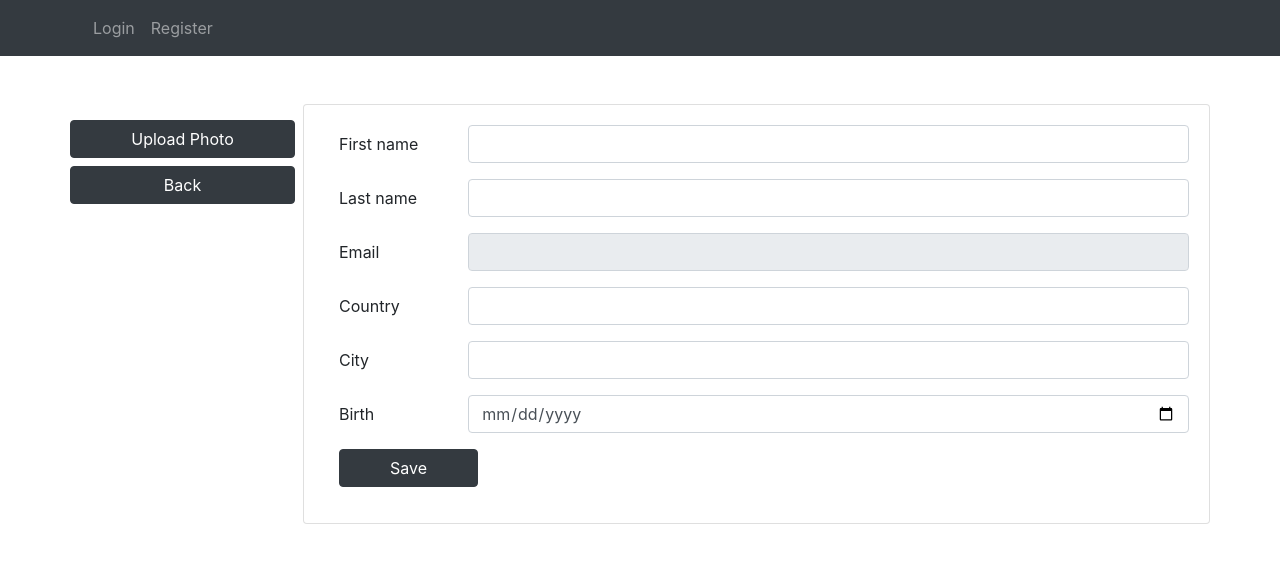
After one commit to WalkingNegative/Cloud, a PHP site: template app/Views/user/profile_edit.html.twig in a window 1280 px wide. The commit adds this page. Shown: the top 563 px of the page. Run offline with PHP 8.4, Linux system fonts and the light colour scheme; the template is opened without the code that fills it, so the values that code supplies are empty; some libraries are stand-ins or nearby versions.

Commit message:
Added user edit page

```diff
--- a/app/Routes.php
+++ b/app/Routes.php
@@ -11,7 +11,7 @@ class Routes
         Route::add('^/$', ['controller' => 'Default', 'action'=>'index']);
         Route::add('^/login', ['controller' => 'User', 'action'=>'login']);
         Route::add('^/register', ['controller' => 'User', 'action'=>'register']);
-        Route::add('^/profile', ['controller' => 'User', 'action'=>'profile']);
+        Route::add('^/profile/?$', ['controller' => 'User', 'action'=>'profile']);
         Route::add('^/profile/edit', ['controller' => 'User', 'action'=>'profileEdit']);
         Route::add('^/logout', ['controller' => 'User', 'action'=>'logout']);
 
--- a/app/Views/common/header.html.twig
+++ b/app/Views/common/header.html.twig
@@ -5,6 +5,14 @@
                 {% if config.is_logged %}
                     <li class="nav-item">
                         <a class="nav-link {% if config.section == 'profile' %}active{% endif %}" href="/">Home</a>
+                    </li>
+
+                    <li class="nav-item pull-right">
+                        <a class="nav-link {% if config.section == 'myfiles' %}active{% endif %}" href="/myfiles">My Files</a>
+                    </li>
+
+                    <li class="nav-item pull-right">
+                        <a class="nav-link {% if config.section == 'files' %}active{% endif %}" href="/files">Search</a>
                     </li>
 
                     <li class="nav-item">
--- a/app/Views/user/login.html.twig
+++ b/app/Views/user/login.html.twig
@@ -7,12 +7,12 @@
                 <div class="form-group">
                     <label for="email">Email address</label>
                     <input type="email" class="form-control" name="email" id="email" placeholder="name@example.com"
-                           {% if (email) %}value="{{ email }}"{% endif %}>
+                           {% if (email) %}value="{{ email }}"{% endif %} autocomplete="off">
                 </div>
 
                 <div class="form-group">
                     <label for="password">Password</label>
-                    <input type="password" class="form-control" name="password" id="password">
+                    <input type="password" class="form-control" name="password" id="password" autocomplete="off">
                 </div>
 
                 {% if (error) %}
--- a/app/Views/user/profile.html.twig
+++ b/app/Views/user/profile.html.twig
@@ -9,7 +9,7 @@
         {% else %}
             <div>
                 <div class="row">
-                    <img src="{{ photo }}" style="width: 225px;" class="rounded d-block">
+                    <img src="{{ photo }}" width="225" class="rounded d-block">
 
                     <div class="ml-5">
                         <h3>{% if (first_name and last_name) %}{{ first_name }} {{ last_name }}{% else %}{{ email }}{% endif %}</h3>
--- /dev/null
+++ b/app/Views/user/profile_edit.html.twig
@@ -0,0 +1,87 @@
+{% extends 'templates/base.html.twig' %}
+
+{% block content %}
+    <div class="mt-5">
+    {% if error %}
+    <div class="alert alert-danger" role="alert">
+        {{ error }}
+    </div>
+    {% else %}
+    <div>
+        <div class="row">
+            <form method="post" action="/profile/edit">
+                <img src="{{ photo }}" width="225" class="rounded d-block">
+
+                <input type="hidden" value="is_load_photo">
+                <label class="btn btn-dark mt-3" style="width: 100%" for="upload_photo">
+                    <input type="file" id="upload_photo" name="upload_photo" hidden>
+                    Upload Photo
+                </label>
+
+                <button class="btn btn-dark" style="width: 100%" id="back">
+                    Back
+                </button>
+            </form>
+
+            <div class="card ml-2 col-sm">
+                <div class="card-body">
+                    {% if (message) %}
+                        <div class="alert alert-success" role="alert">
+                            {{ message }}
+                        </div>
+                    {% endif %}
+                    <form action="/profile/edit" method="post">
+                        <div class="form-group row">
+                            <label for="first_name" class="col-sm-2 col-form-label">First name</label>
+                            <input type="text" class="form-control col-sm-10" name="first_name" id="first_name"
+                                   {% if (first_name) %}value="{{ first_name }}"{% endif %} autocomplete="off">
+                        </div>
+
+                        <div class="form-group row">
+                            <label for="last_name" class="col-sm-2 col-form-label">Last name</label>
+                            <input type="text" class="form-control col-sm-10" name="last_name" id="last_name"
+                                   {% if (last_name) %}value="{{ last_name }}"{% endif %} autocomplete="off">
+                        </div>
+
+                        <div class="form-group row">
+                            <label for="email" class="col-sm-2 col-form-label">Email</label>
+                            <input type="email" class="form-control col-sm-10" name="email" id="email" value="{{ email }}" disabled>
+                        </div>
+
+                        <div class="form-group row">
+                            <label for="country" class="col-sm-2 col-form-label">Country</label>
+                            <input type="text" class="form-control col-sm-10" name="country" id="country"
+                                   {% if (country) %}value="{{ country }}"{% endif %} autocomplete="off">
+                        </div>
+
+                        <div class="form-group row">
+                            <label for="city" class="col-sm-2 col-form-label">City</label>
+                            <input type="text" class="form-control col-sm-10" name="city" id="city"
+                                   {% if (city) %}value="{{ city }}"{% endif %} autocomplete="off">
+                        </div>
+
+                        <div class="form-group row">
+                            <label for="birth" class="col-sm-2 col-form-label">Birth</label>
+                            <input type="date" class="form-control col-sm-10" name="birth" id="birth"
+                                   {% if (birth) %}value="{{ birth }}"{% endif %} autocomplete="off">
+                        </div>
+
+                        <div class="form-group">
+                            <input type="hidden" name="is_edit" value="1">
+
+                            <input type="submit" class="btn btn-dark col-sm-2" id="submit" value="Save">
+                        </div>
+                    </form>
+                </div>
+            </div>
+        </div>
+        {% endif %}
+    </div>
+
+    <script>
+        document.getElementById('back').onclick = (e) => {
+            e.preventDefault();
+            window.location.href = '/profile';
+        };
+    </script>
+{% endblock %}
--- a/app/Views/user/register.html.twig
+++ b/app/Views/user/register.html.twig
@@ -7,17 +7,17 @@
                 <div class="form-group">
                     <label for="email">Email address</label>
                     <input type="email" class="form-control" name="email" id="email" placeholder="name@example.com"
-                           {% if (email) %}value="{{ email }}"{% endif %}>
+                           {% if (email) %}value="{{ email }}"{% endif %} autocomplete="off">
                 </div>
 
                 <div class="form-group">
                     <label for="password">Password</label>
-                    <input type="password" class="form-control" name="password" id="password">
+                    <input type="password" class="form-control" name="password" id="password" autocomplete="off">
                 </div>
 
                 <div class="form-group">
                     <label for="confirm_password">Confirm password</label>
-                    <input type="password" class="form-control" name="confirm_password" id="confirm_password">
+                    <input type="password" class="form-control" name="confirm_password" id="confirm_password" autocomplete="off">
                 </div>
 
                 {% if (error) %}
```
Also changed, not shown: app/Controllers/UserController.php (+30 -0 lines), app/Managers/Client.php (+28 -1 lines), core/Controller.php (+7 -1 lines).
